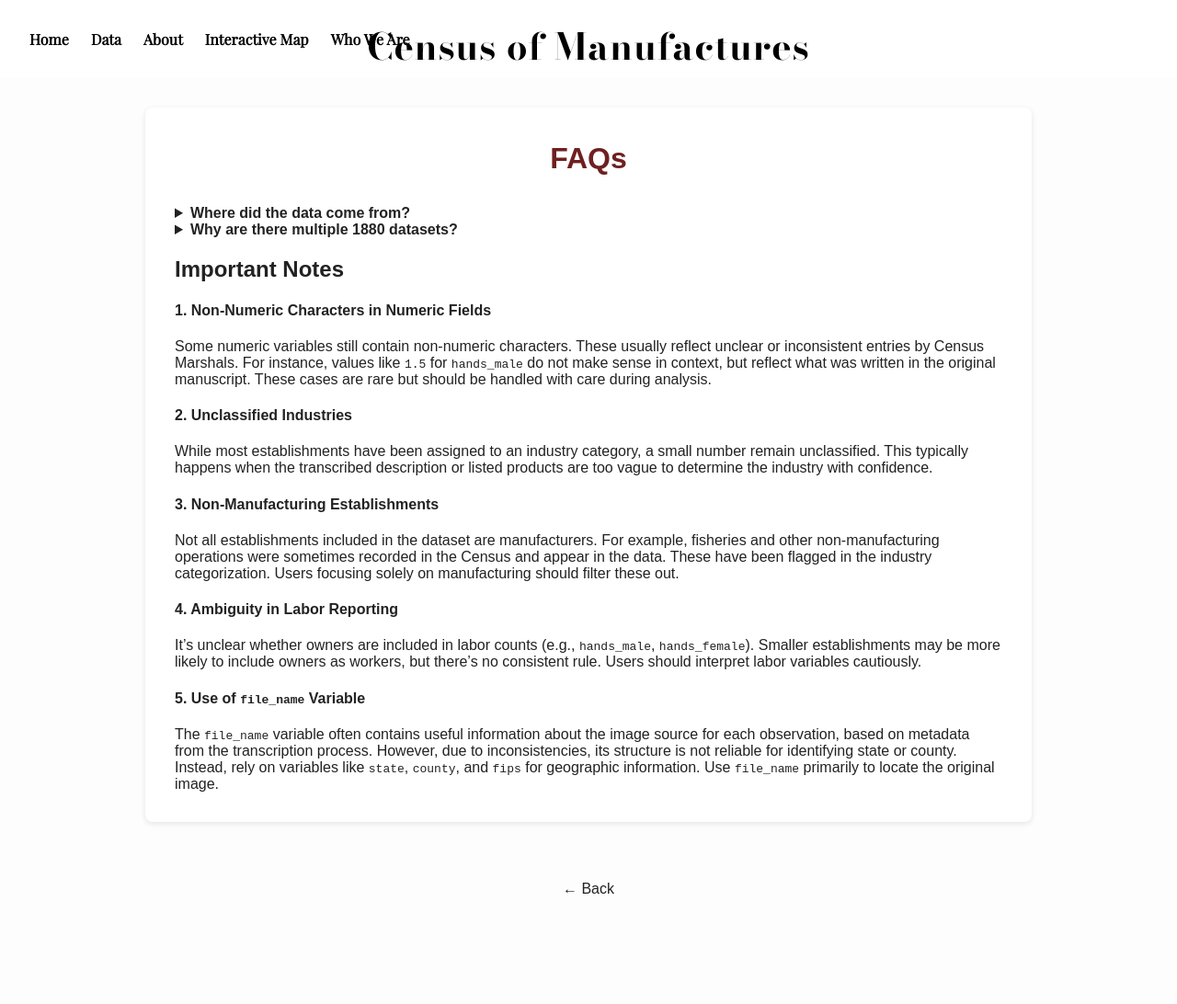
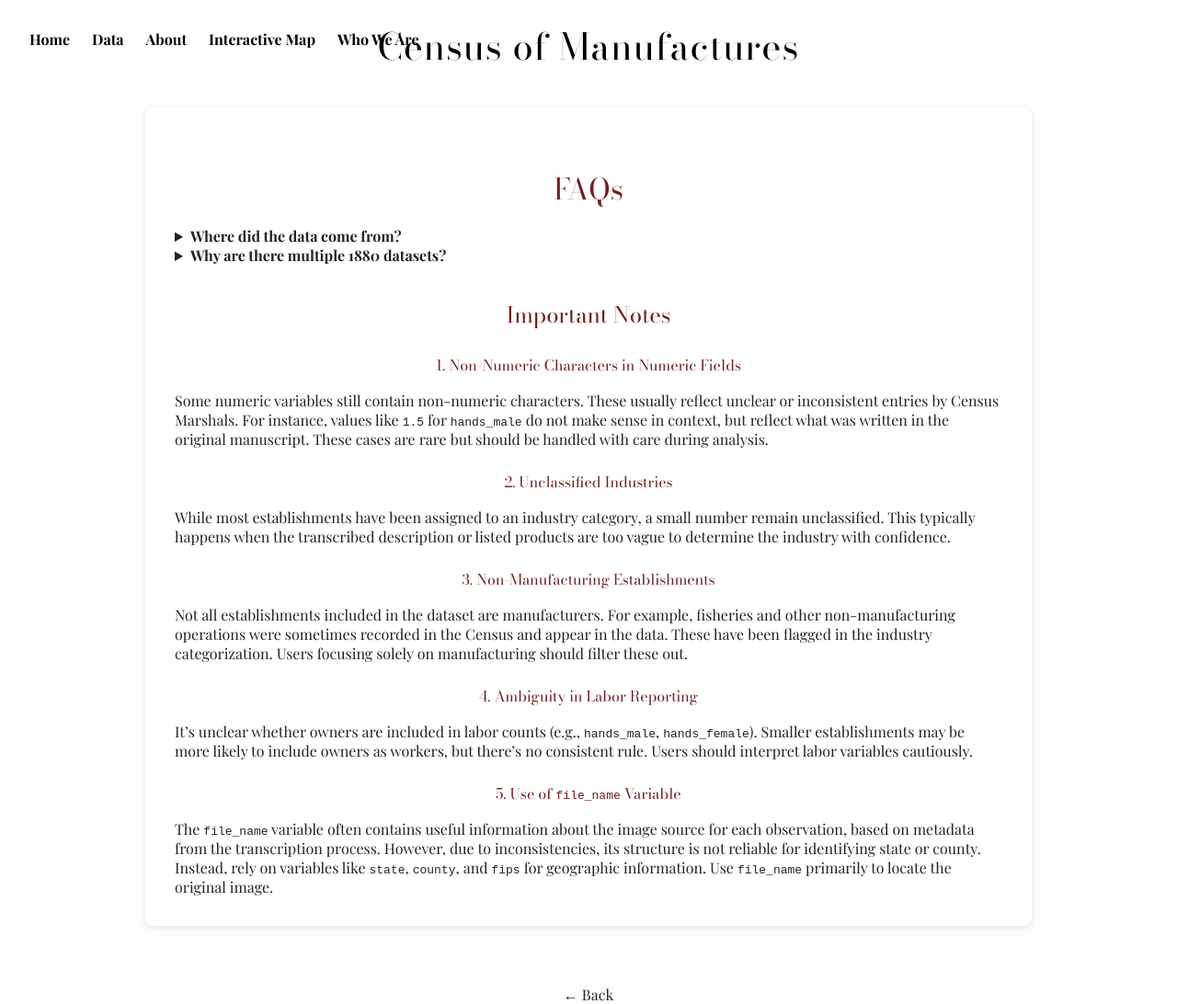
Before and after one commit to allen-otterstrom/CMF_data, a Jekyll site: the page built from faqs.md, in a window 1280 px wide. Shown: the whole page at 92% size. Built offline with Jekyll 4.4.1, drawn with Linux system fonts in a browser that asks for light colours; before the commit the page ends 976 px from its top, so only the background shows below that.

Commit message:
Update default.html

```diff
--- a/_layouts/default.html
+++ b/_layouts/default.html
@@ -4,15 +4,25 @@
   <meta charset="UTF-8">
   <meta name="viewport" content="width=device-width, initial-scale=1.0">
   <title>{{ page.title }} - {{ site.title }}</title>
+
+  <!-- External CSS -->
   <link rel="stylesheet" href="{{ '/assets/style.css' | relative_url }}">
+
+  <!-- Google Fonts: Bodoni Moda + Playfair Display -->
+  <link href="https://fonts.googleapis.com/css2?family=Bodoni+Moda:wght@400;700&family=Playfair+Display:wght@400;700&display=swap" rel="stylesheet">
+
   <style>
+    /* Body text */
     body {
-      font-family: Arial, sans-serif;
+      font-family: 'Playfair Display', serif;
+      font-weight: 400;
       margin: 0;
       padding: 0;
       background-color: #fdfdfd;
       color: #222;
     }
+
+    /* Main content container */
     main {
       max-width: 900px;
       margin: 2em auto 4em;
@@ -21,14 +31,22 @@
       border-radius: 8px;
       box-shadow: 0 2px 6px rgba(0,0,0,0.1);
     }
-    h1 {
+
+    /* Headers: Bodoni Moda */
+    h1, h2, h3, h4, h5, h6 {
+      font-family: 'Bodoni Moda', serif;
+      font-weight: 400; /* lighter weight */
       color: #6e2020;
+      margin-top: 1.5em;
+      margin-bottom: 0.5em;
       text-align: center;
-      margin-bottom: 1em;
     }
+
     p {
       margin: 1em 0;
     }
+
+    /* Images */
     .markdown-body img {
       display: block;
       max-width: 100%;
@@ -39,9 +57,33 @@
       background: #fff;
       padding: 4px;
     }
+
+    /* Back link */
+    .back-link {
+      text-decoration: none;
+      color: inherit;
+      cursor: pointer;
+      font-size: 1em;
+    }
+
+    .back-link:hover {
+      text-decoration: underline;
+    }
+
+    /* Mobile responsiveness */
+    @media (max-width: 600px) {
+      main {
+        margin: 1em;
+        padding: 1em;
+      }
+
+      h1, h2, h3, h4, h5, h6 {
+        font-size: 1.5em;
+      }
+    }
   </style>
 </head>
-<body>
+<body class="{% if page.url == '/' %}page-index{% endif %}">
 
   {% include header.html %}
 
@@ -55,7 +97,5 @@
   </div>
   {% endif %}
 
-
 </body>
-<body class="{% if page.url == '/' %}page-index{% endif %}">
 </html>
```
Lines whose indentation alone changed are shown as unchanged.
